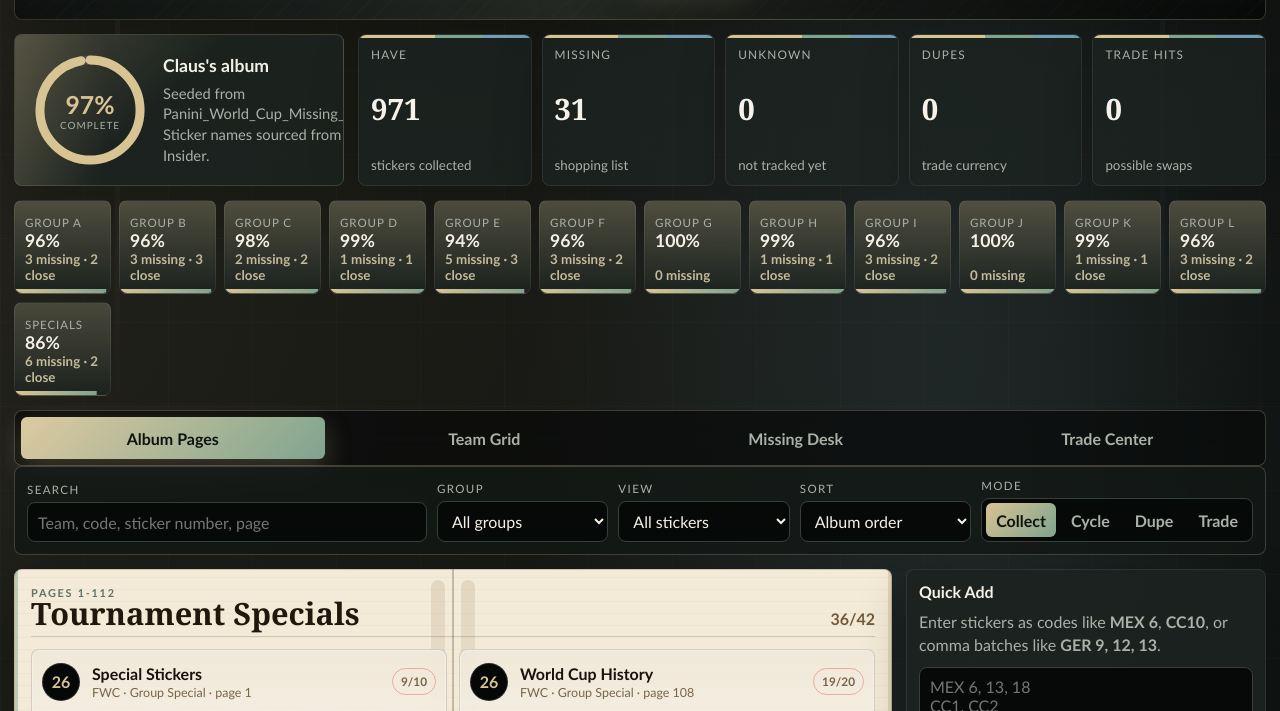
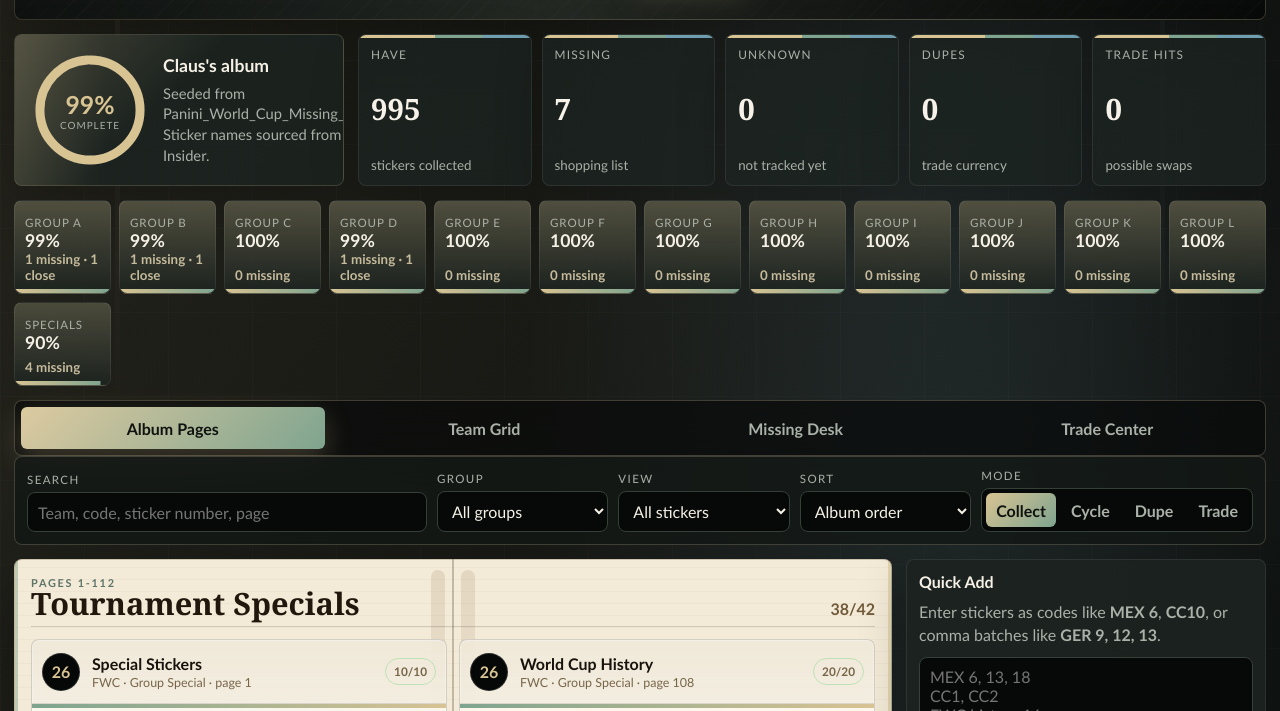
Before and after one commit to claus1100xx/panini-wc2026-tracker, a plain HTML site: page index.html in a window 1280 px wide. Shown: the part 259-970 px from the top of the page. Drawn offline with Linux system fonts and the light colour scheme.

Commit message:
Update Claus missing stickers

```diff
--- a/index.html
+++ b/index.html
@@ -1540,14 +1540,9 @@
       { code:"FWC_HISTORY", albumCode:"FWC", name:"World Cup History", group:"Special", flag:null, total:20, page:108 },
       { code:"CC", albumCode:"CC", name:"Coca-Cola", group:"Special", flag:null, total:12, page:112 }
     ];
-    const CLAUS_MISSING_VERSION = "2026-06-13-claus-list-v7";
+    const CLAUS_MISSING_VERSION = "2026-06-14-claus-list-v8";
     const CLAUS_MISSING = {
-      FWC_SPECIAL:[4], MEX:[6,13], RSA:[1],
-      BIH:[16], QAT:[1], SUI:[5], MAR:[5], SCO:[2],
-      TUR:[19], GER:[15,19], CUW:[8,15], CIV:[6],
-      JPN:[20], SWE:[9,13], URU:[3], FRA:[2], IRQ:[7,17],
-      COL:[19], ENG:[11,20], PAN:[2],
-      FWC_HISTORY:[16], CC:[1,4,5,10]
+      MEX:[13], SUI:[13], TUR:[13], CC:[1,4,5,10]
     };
 
     const totalStickers = TEAMS.reduce((sum, team) => sum + team.total, 0);
```
